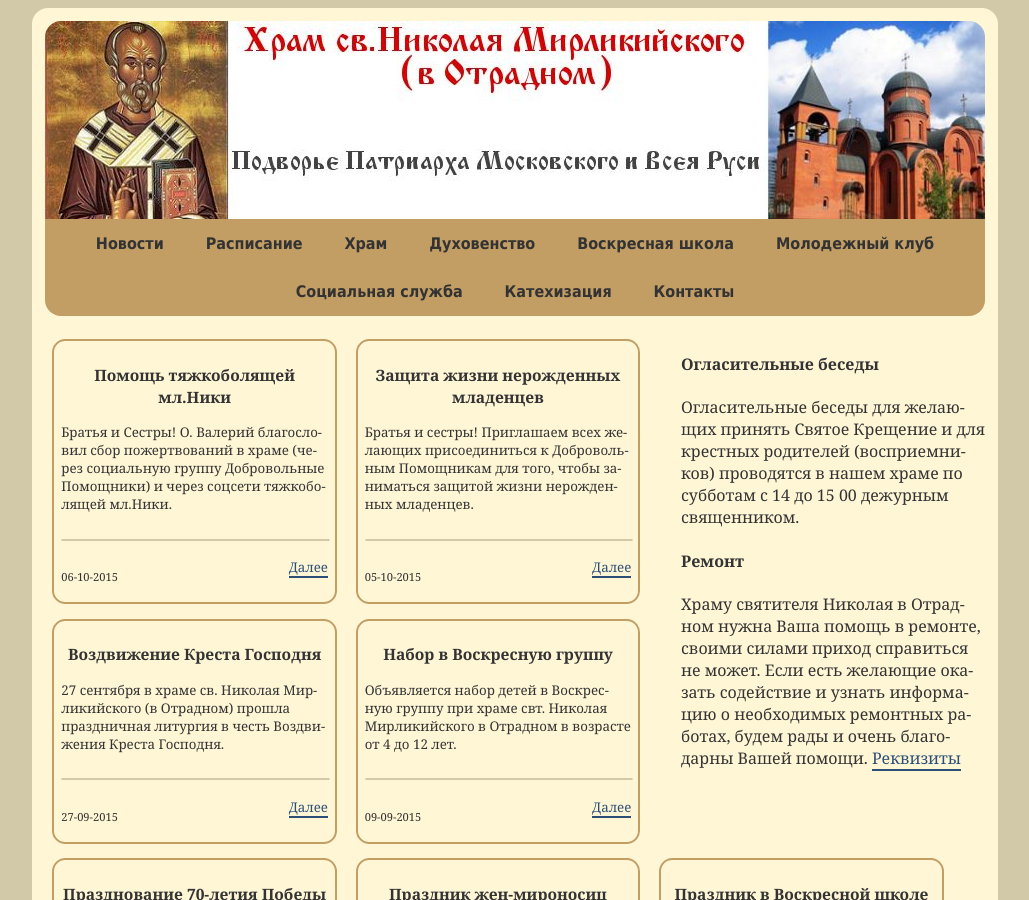
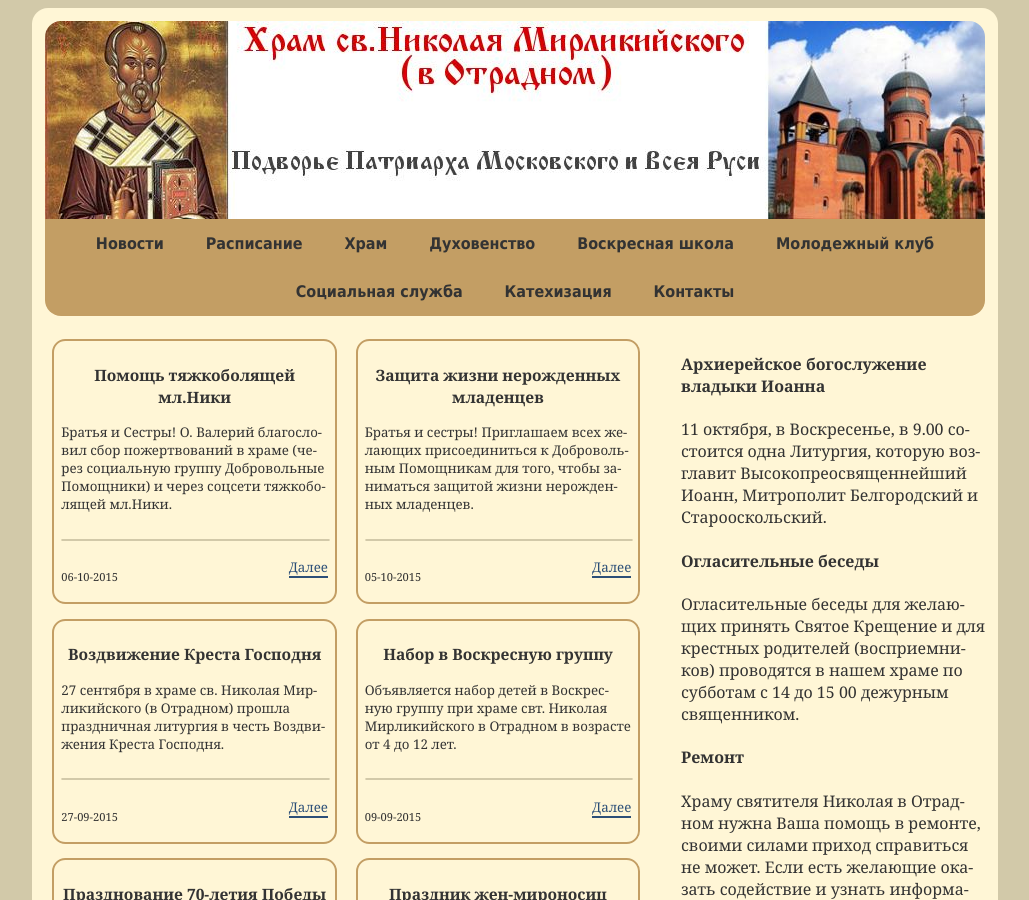
Before and after one commit to hramotradnoe/hramotradnoe.github.io, a Jekyll site: the page built from index.html, in a window 1280 px wide and 900 px high. Shown: the whole window, without its empty margins (125-1154 px from the left). Built offline with Jekyll 4.4.1, drawn with Linux system fonts in a browser that asks for light colours; Markdown is read by kramdown in place of the engine named in the settings.

Commit message:
Update ads.yml

```diff
--- a/_data/ads.yml
+++ b/_data/ads.yml
@@ -1,3 +1,5 @@
+- title     : Архиерейское богослужение владыки Иоанна
+  description : 11 октября, в Воскресенье, в 9.00 состоится одна Литургия, которую возглавит Высокопреосвященнейший Иоанн, Митрополит Белгородский и Старооскольский.
 - title     : Огласительные беседы
   description : Огласительные  беседы для желающих принять Святое Крещение и для крестных родителей (восприемников) проводятся в нашем храме по субботам с 14 до 15 00 дежурным священником.
 - title       : Ремонт
```
